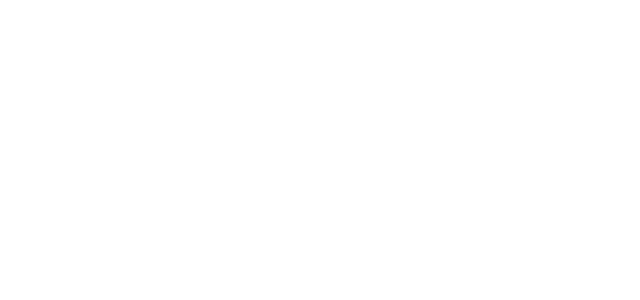
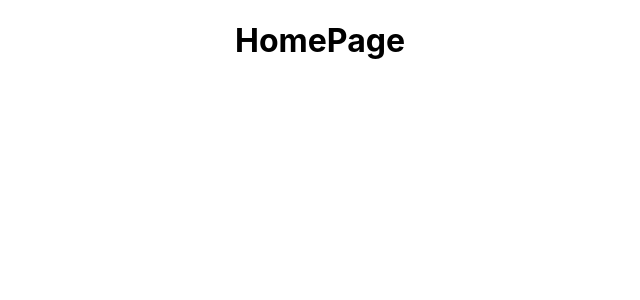
Before and after one commit to Danielthapa/TreeLeaf-Form-Task, a React (Create React App) app: page / in a window 1280 px wide. Shown: the top 300 px of the page, without its empty margins (320-960 px from the left). Built offline with nearby package versions, Linux system fonts and the light colour scheme.

Commit message:
added a homePage

```diff
--- a/src/App.js
+++ b/src/App.js
@@ -1,8 +1,10 @@
 import './App.css';
+import HomePage from './HomePage';
 
 function App() {
   return (
     <div className="App">
+      <HomePage/>
 
     </div>
   );
--- /dev/null
+++ b/src/HomePage.js
@@ -0,0 +1,15 @@
+import React, { Component } from 'react'
+
+class HomePage extends Component {
+
+    render() {
+        return(
+            <div>
+                <h1>HomePage</h1>
+            </div>
+        )
+    }
+
+}
+
+export default HomePage;
```
